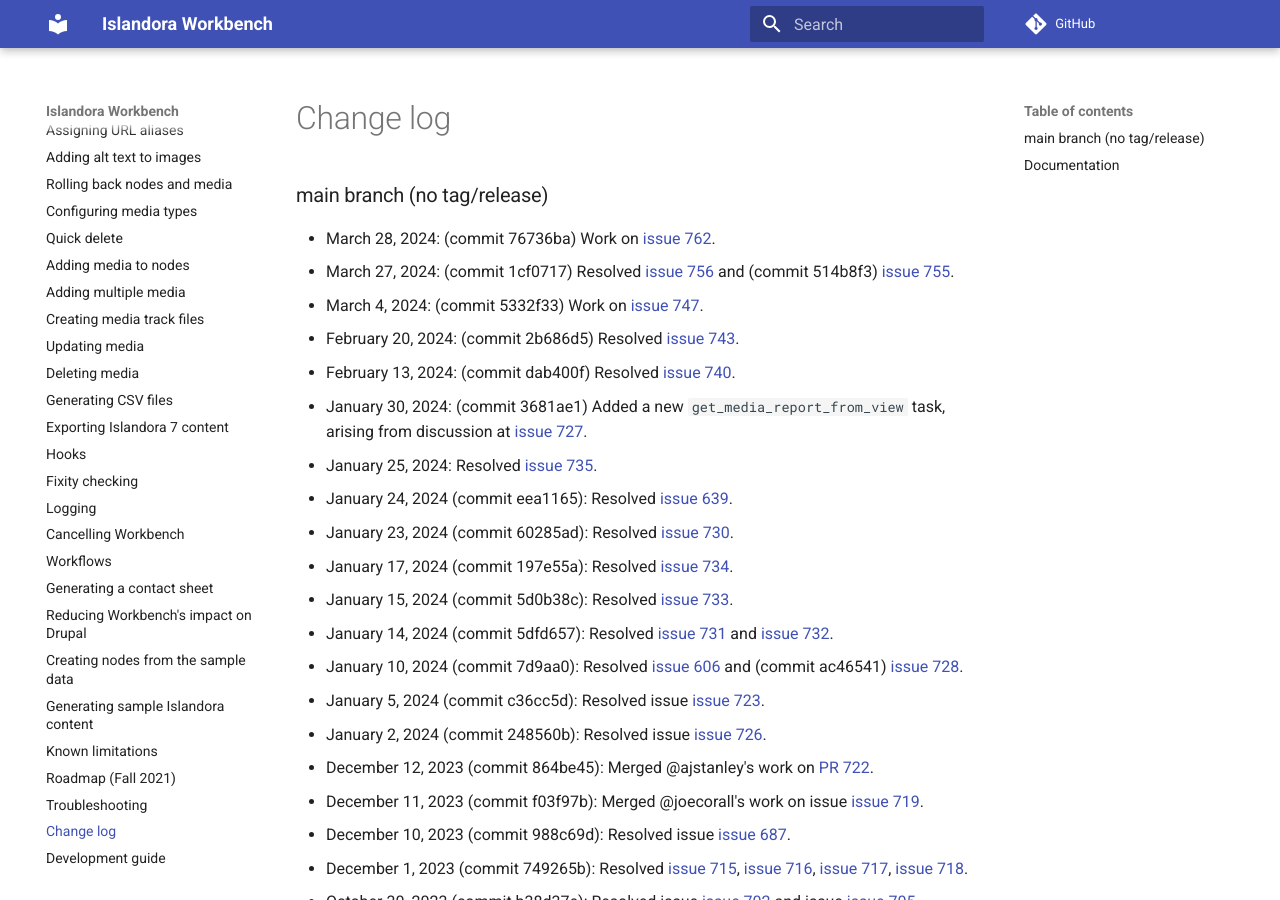
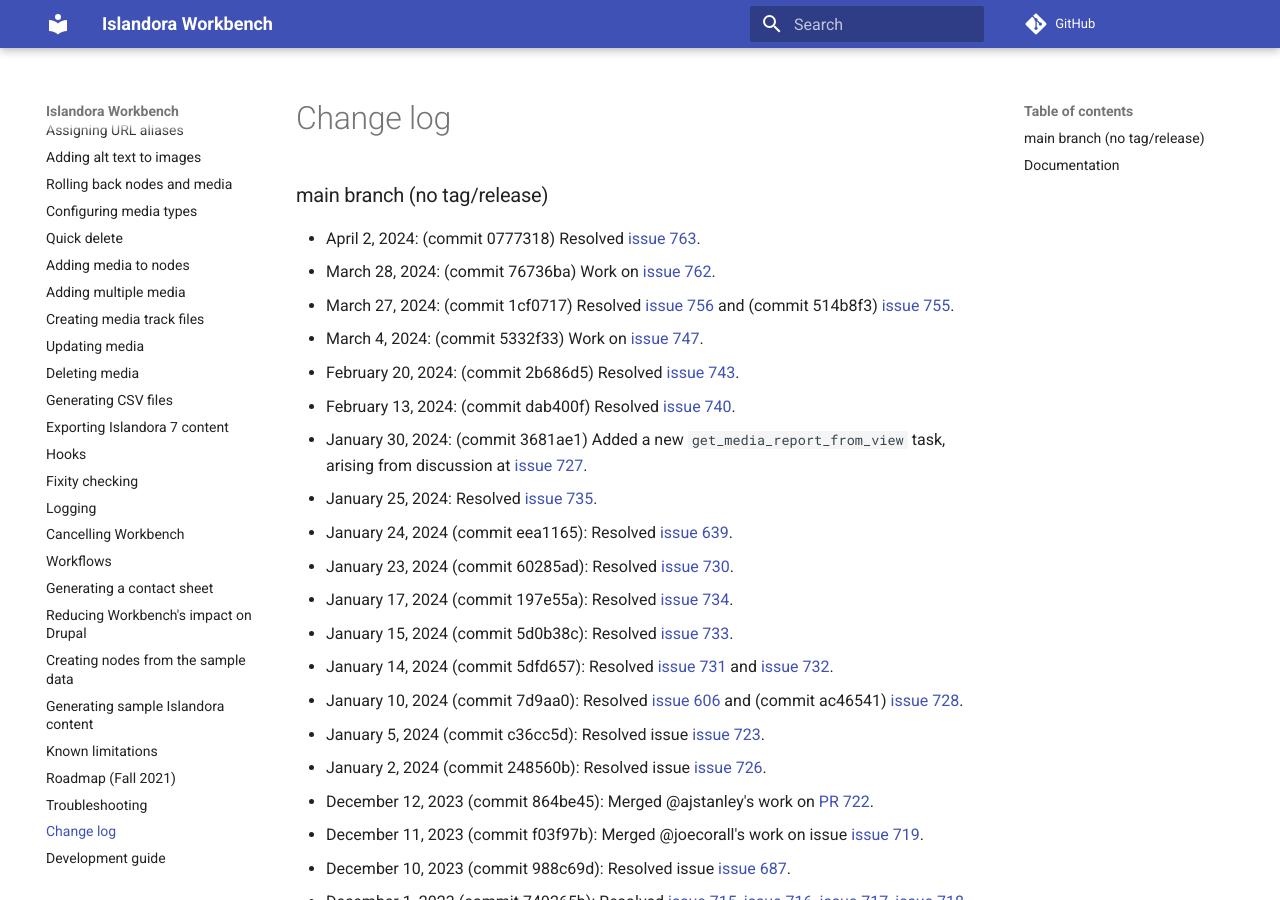
Before and after one commit to mjordan/islandora_workbench_docs, an MkDocs documentation site: the page built from docs/changelog.md, in a window 1280 px wide and 900 px high. Built offline with MkDocs 1.6.1 and Material for MkDocs 9.7.7, drawn with Linux system fonts in a browser that asks for light colours; comment, search, counter and statistics services are not loaded.

Commit message:
Updated changelog.

```diff
--- a/docs/changelog.md
+++ b/docs/changelog.md
@@ -1,5 +1,6 @@
 ### main branch (no tag/release)
 
+* April 2, 2024: (commit 0777318) Resolved [issue 763](https://github.com/mjordan/islandora_workbench/issues/763).
 * March 28, 2024: (commit 76736ba) Work on [issue 762](https://github.com/mjordan/islandora_workbench/issues/762).
 * March 27, 2024: (commit 1cf0717) Resolved [issue 756](https://github.com/mjordan/islandora_workbench/issues/756) and (commit 514b8f3) [issue 755](https://github.com/mjordan/islandora_workbench/issues/755).
 * March 4, 2024: (commit 5332f33) Work on [issue 747](https://github.com/mjordan/islandora_workbench/issues/747).
```
